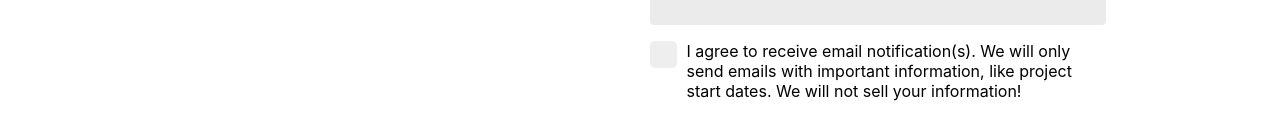
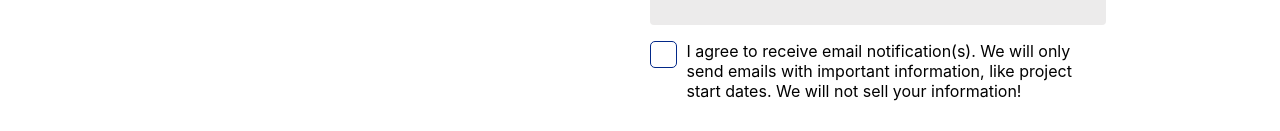
Before and after one commit to yeezick/bootcampr-assessment, a React (Create React App) app in the folder frontend/: page /sign-up in a window 1280 px wide. Shown: the part 646-777 px from the top of the page. Built offline with nearby package versions, Linux system fonts and the light colour scheme.

Commit message:
Style empty checkbox on signup form

```diff
--- a/frontend/src/screens/Signup/Signup.scss
+++ b/frontend/src/screens/Signup/Signup.scss
@@ -111,8 +111,8 @@
                     left: 0;
                     height: 25px;
                     width: 25px;
-                    background-color: #eee;
-                    border: 1px solid transparent;
+                    background-color: #fff;
+                    border: 1px solid #022888;
                     border-radius: 5px;
                 }
 
--- a/frontend/src/screens/Signup/Signup.tsx
+++ b/frontend/src/screens/Signup/Signup.tsx
@@ -22,7 +22,7 @@ export const Signup: React.FC = () => {
         password: yup
         .string()
         .required('Password is required.'),
-        passwordConfirmation: yup.string().oneOf([yup.ref('password'), null], ).required('Please re-enter password.'),
+        passwordConfirmation: yup.string().oneOf([yup.ref('password'), null], 'Passwords must match.').required('Please re-enter password.'),
     });
 
     const formik = useFormik({
@@ -149,7 +149,7 @@ export const Signup: React.FC = () => {
                     className='input'
                     type='password'
                     id='passwordConfirmation'
-                    name='passwordconfirmation'
+                    name='passwordConfirmation'
                     value={formik.values.passwordConfirmation}
                     onChange={formik.handleChange} />
                     {formik.errors.passwordConfirmation && formik.touched.passwordConfirmation &&
```
